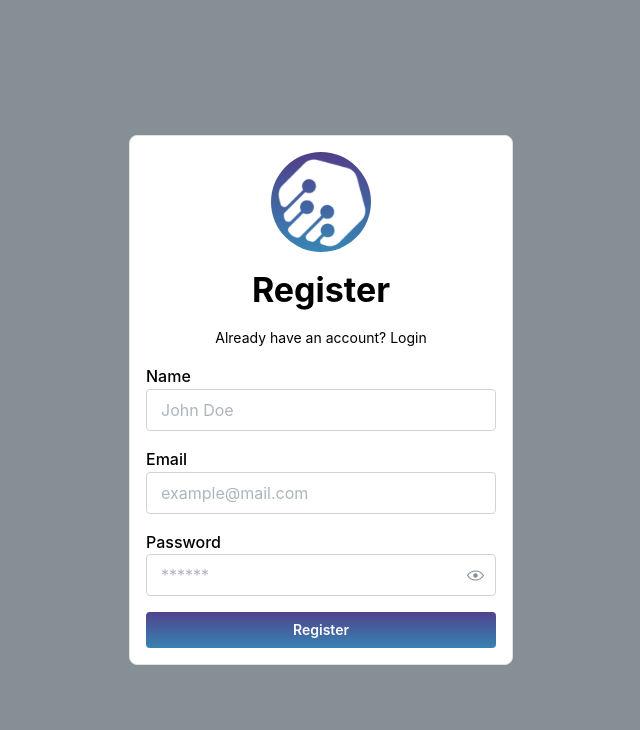
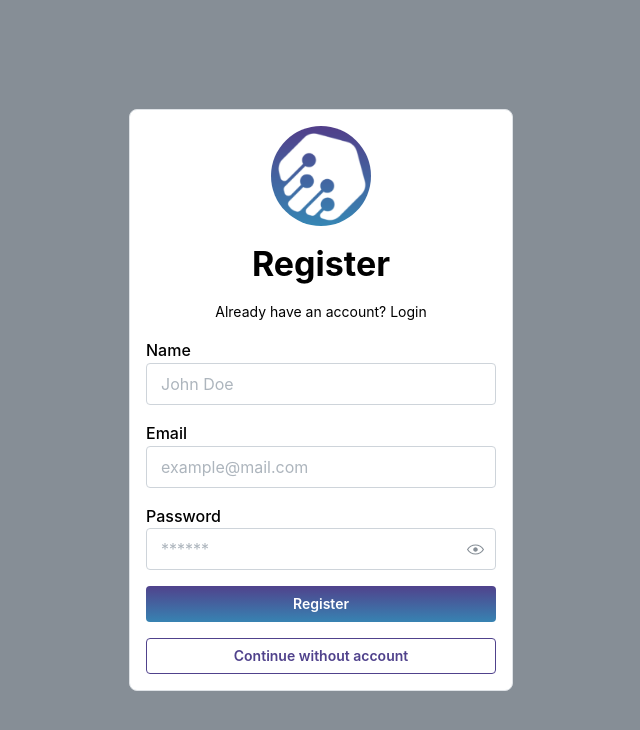
Before and after one commit to ivantandella/forum-next-js, a Next.js app: page /register in a window 1280 px wide. Shown: the top 730 px of the page, without its empty margins (319-959 px from the left). Built offline with nearby package versions, Linux system fonts and the light colour scheme.

Commit message:
feat: add continue without account button

```diff
--- a/hooks/use-comments.ts
+++ b/hooks/use-comments.ts
@@ -11,7 +11,7 @@ import {
   SUCCESS_COLOR,
 } from "../utils/constants";
 import { threadsKey } from "../api-hooks/threads/query";
-import { useAuth } from "./auth";
+import { useAuth } from "./use-auth";
 
 export function useComment(threadId: string, comment: CommentType) {
   const { mutateAsync, isPending } = useVoteComment(threadId, comment.id);
--- a/hooks/use-threads.ts
+++ b/hooks/use-threads.ts
@@ -10,7 +10,7 @@ import {
   SUCCESS_COLOR,
 } from "../utils/constants";
 import { threadsKey } from "../api-hooks/threads/query";
-import { useAuth } from "./auth";
+import { useAuth } from "./use-auth";
 import { useGetMe } from "../api-hooks/auth/query";
 
 export function useThreads(id: string) {
--- a/pages/login/index.tsx
+++ b/pages/login/index.tsx
@@ -117,6 +117,11 @@ export default function LoginPage() {
             >
               Login
             </Button>
+            <Link href={HOME_PATH} style={{ width: "100%" }}>
+              <Button variant="outline" color={PRIMARY_COLOR_1} w={"100%"}>
+                Continue without account
+              </Button>
+            </Link>
           </Flex>
         </form>
       </Card>
--- a/pages/profile/index.tsx
+++ b/pages/profile/index.tsx
@@ -18,7 +18,7 @@ import {
   REGISTER_PATH,
 } from "../../utils/constants";
 import { modals } from "@mantine/modals";
-import { useAuth } from "../../hooks/auth";
+import { useAuth } from "../../hooks/use-auth";
 import { useEffect, useState } from "react";
 import { getToken } from "../../utils/token";
 import IconUserCircle from "../../components/icons/icon-user-circle";
--- a/pages/register/index.tsx
+++ b/pages/register/index.tsx
@@ -10,6 +10,7 @@ import {
 } from "@mantine/core";
 import {
   DANGER_COLOR,
+  HOME_PATH,
   LOGIN_PATH,
   PRIMARY_COLOR_1,
   PRIMARY_COLOR_2,
@@ -126,6 +127,11 @@ export default function RegisterPage() {
             >
               Register
             </Button>
+            <Link href={HOME_PATH} style={{ width: "100%" }}>
+              <Button variant="outline" color={PRIMARY_COLOR_1} w={"100%"}>
+                Continue without account
+              </Button>
+            </Link>
           </Flex>
         </form>
       </Card>
--- a/pages/threads/index.tsx
+++ b/pages/threads/index.tsx
@@ -14,7 +14,7 @@ import { CreateThreadInputType } from "../../api-hooks/threads/model";
 import { useRouter } from "next/router";
 import { notifications } from "@mantine/notifications";
 import { useEffect } from "react";
-import { useAuth } from "../../hooks/auth";
+import { useAuth } from "../../hooks/use-auth";
 
 export default function AddThread() {
   const { mutateAsync, isPending } = useCreateThread();
```
Also changed, not shown: hooks/use-auth.ts (renamed from hooks/auth.ts).
